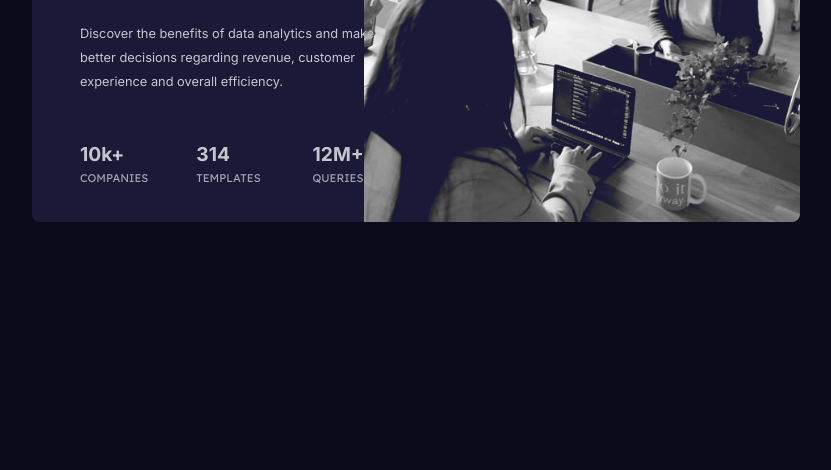
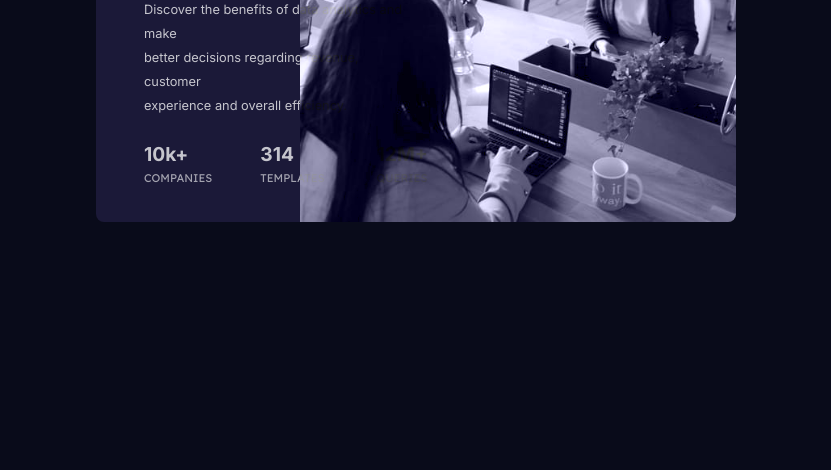
Before and after one commit to TheCoderGuru/stats-preview-card-component, a plain HTML site: page index.html in a window 1280 px wide. Shown: the part 330-800 px from the top of the page, without its empty margins (224-1055 px from the left). Drawn offline with Linux system fonts and the light colour scheme.

Commit message:
Pushed the code to github

```diff
--- a/css/style.css
+++ b/css/style.css
@@ -1,6 +1,6 @@
-:root{
-    --ff-sans: 'Inter', sans-serif;
-    --ff-sans-secondary: 'Lexend Deca', sans-serif;
+:root {
+  --ff-sans: "Inter", sans-serif;
+  --ff-sans-secondary: "Lexend Deca", sans-serif;
   --very-dark-blue: hsl(233, 47%, 7%);
   --card-background: hsl(244, 38%, 16%);
   --accent-color: hsl(277, 64%, 61%);
@@ -9,17 +9,17 @@
   --slightly-transparent-headings: hsla(0, 0%, 100%, 0.6);
 }
 
-*{
+* {
   margin: 0;
   padding: 0;
   box-sizing: border-box;
 }
 
-body{
+body {
   background-color: var(--very-dark-blue);
 }
-.card{
-    width: 60vw;
+.card {
+  width: 50vw;
   height: 360px;
   background-color: var(--card-background);
   justify-content: center;
@@ -29,22 +29,20 @@ body{
   margin-top: 12rem;
   display: grid;
   grid-template-columns: 1fr 1fr;
-    border-radius: .5rem;
+  border-radius: 0.5rem;
 }
 
-
-body{
+body {
   font-family: var(--ff-sans);
 }
 
-
-.card__heading span{
+.card__heading span {
   color: var(--accent-color);
   font-weight: 700;
   font-size: 2rem;
 }
 
-.card__heading{
+.card__heading {
   position: absolute;
   color: var(--white);
   line-height: 2.3rem;
@@ -53,10 +51,10 @@ body{
   top: 3rem;
 }
 
-.card__description{
+.card__description {
   color: var(--slight-transparent-white);
   font-weight: 400;
-    font-size: .8rem;
+  font-size: 0.8rem;
   font-family: var(--ff-sans);
   margin-top: 2rem;
   margin-left: 3rem;
@@ -69,18 +67,18 @@ body{
     gap: 2rem;
 } */
 
-.card__image{
+.card__image {
   position: absolute;
   height: 100%;
   width: auto;
   display: block;
   top: 0;
   right: 0;
-    border-top-right-radius: .5rem;
-    border-bottom-right-radius: .5rem;
+  border-top-right-radius: 0.5rem;
+  border-bottom-right-radius: 0.5rem;
 }
 
-.accent-background{
+.accent-background {
   background-color: red;
   position: absolute;
   height: 360px;
@@ -89,7 +87,7 @@ body{
   right: 0;
 }
 
-.card__info{
+.card__info {
   position: absolute;
   bottom: 2rem;
   display: grid;
@@ -97,10 +95,10 @@ body{
   grid-gap: 3rem;
   font-family: var(--ff-sans-secondary);
   color: var(--slightly-transparent-headings);
-  font-size: .7rem;
+  font-size: 0.7rem;
 }
 
-.card__info span{
+.card__info span {
   display: flex;
   flex-direction: row;
   font-family: var(--ff-sans);
@@ -110,14 +108,15 @@ body{
   text-transform: none;
 }
 
-.card__info p{
+.card__info p {
   text-transform: uppercase;
 }
 
-div img{
-  mix-blend-mode: lighten;
+div img {
+  mix-blend-mode: luminosity;
+
 }
 
-.mix-blend-mode-container{
-  background-color: var(--accent-color);
+.mix-blend-mode-container {
+  background-color: red;
 }
```
Lines whose indentation alone changed are shown as unchanged.
